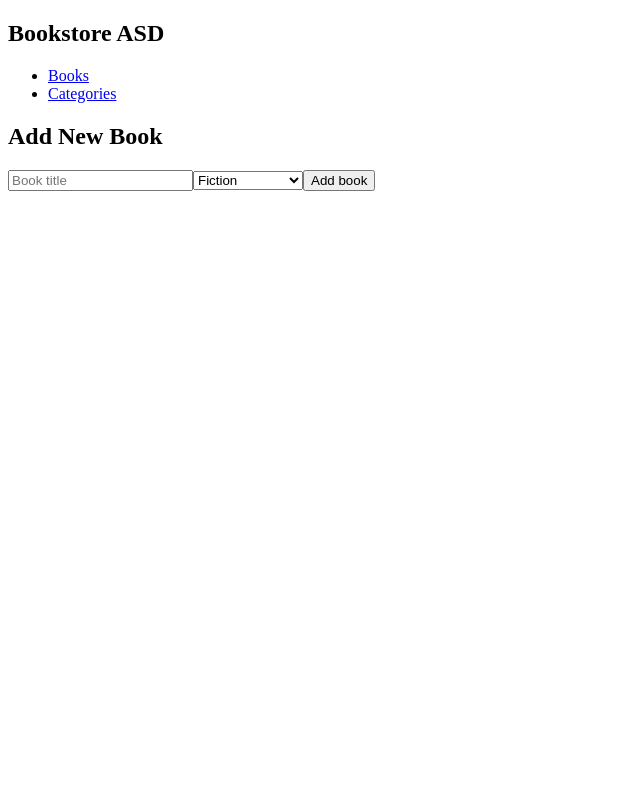
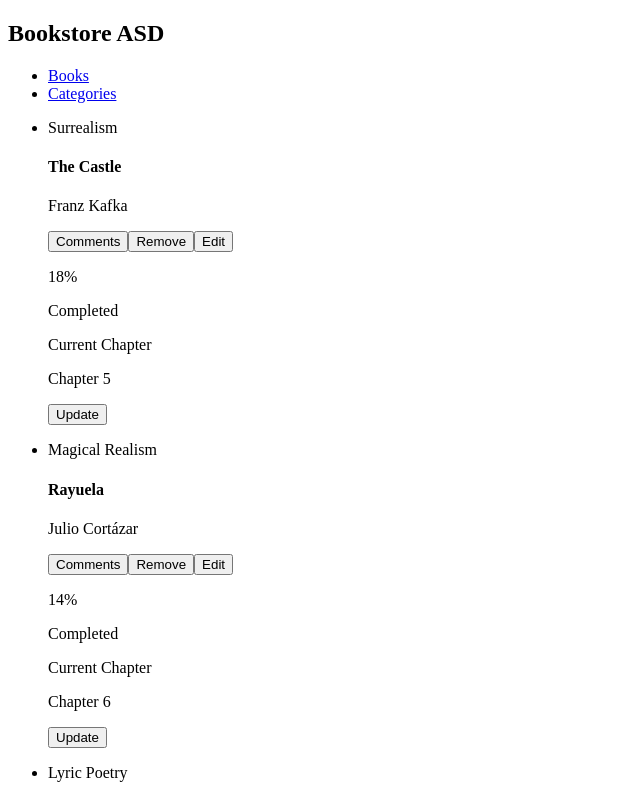
Before and after one commit to notlfish/bookstore, a React (Create React App) app: page / in a window 1280 px wide. Shown: the top 800 px of the page, without its empty margins (0-640 px from the left). Built offline with nearby package versions, Linux system fonts and the light colour scheme.

Commit message:
Add BookItem rendering code. Test with hardcoded books list (temporary)

```diff
--- a/src/components/BookItem.js
+++ b/src/components/BookItem.js
@@ -1,7 +1,52 @@
 import React from 'react';
+import PropTypes from 'prop-types';
 
-const BookItem = () => (
-  <p>Under Construction</p>
-);
+const BookItem = (props) => {
+  const {
+    title, author, currentChapter, progress, category,
+  } = props;
+  return (
+    <li>
+      <div className="book-display">
+        <div className="book-info">
+          <p className="book-category">{category}</p>
+          <h4 className="book-title">{title}</h4>
+          <p className="book-author">{author}</p>
+        </div>
+        <div className="book-actions">
+          <button type="button">Comments</button>
+          <button type="button">Remove</button>
+          <button type="button">Edit</button>
+        </div>
+      </div>
+      <div className="book-progress">
+        <div className="completed-wheel">
+          <div className="progress-wheel" />
+          <p className="progress-percentage">
+            {progress}
+            %
+          </p>
+          <p className="dim-text">Completed</p>
+        </div>
+        <div className="progress-chapter">
+          <p className="uppercase dim-text">Current Chapter</p>
+          <p>
+            Chapter
+            {` ${currentChapter}`}
+          </p>
+          <button type="button" className="progress-update">Update</button>
+        </div>
+      </div>
+    </li>
+  );
+};
+
+BookItem.propTypes = {
+  title: PropTypes.string.isRequired,
+  author: PropTypes.string.isRequired,
+  progress: PropTypes.number.isRequired,
+  category: PropTypes.string.isRequired,
+  currentChapter: PropTypes.number.isRequired,
+};
 
 export default BookItem;
--- a/src/components/BooksList.js
+++ b/src/components/BooksList.js
@@ -1,6 +1,11 @@
 import React from 'react';
 import PropTypes from 'prop-types';
 import BookItem from './BookItem';
+
+const progress = ({ chapters, currentChapter }) => {
+  const fraction = (currentChapter - 1) / chapters;
+  return Math.floor(100 * fraction);
+};
 
 const BooksList = (props) => {
   const { books } = props;
@@ -10,7 +15,11 @@ const BooksList = (props) => {
       {books.map((book) => (
         <BookItem
           key={book.id}
-          book={book.title}
+          title={book.title}
+          author={book.author}
+          currentChapter={book.currentChapter}
+          progress={progress(book)}
+          category={book.category}
         />
       ))}
     </ul>
@@ -20,8 +29,12 @@ const BooksList = (props) => {
 BooksList.propTypes = {
   books: PropTypes.arrayOf(
     PropTypes.shape({
-      id: PropTypes.string.isRequired,
+      id: PropTypes.number.isRequired,
       title: PropTypes.string.isRequired,
+      author: PropTypes.string.isRequired,
+      chapters: PropTypes.number.isRequired,
+      currentChapter: PropTypes.number.isRequired,
+      category: PropTypes.string.isRequired,
     }),
   ).isRequired,
 };
--- a/src/components/Bookstore.js
+++ b/src/components/Bookstore.js
@@ -1,12 +1,44 @@
-import React from 'react';
+import React, { useState } from 'react';
 import BooksList from './BooksList';
 import AddBookForm from './AddBookForm';
 
-const Bookstore = () => (
-  <div>
-    <BooksList books={[]} />
-    <AddBookForm />
-  </div>
-);
+const Bookstore = () => {
+  const [books] = useState([
+    {
+      id: 1,
+      title: 'The Castle',
+      author: 'Franz Kafka',
+      chapters: 22,
+      currentChapter: 5,
+      category: 'Surrealism',
+    },
+    {
+      id: 2,
+      title: 'Rayuela',
+      author: 'Julio Cortázar',
+      chapters: 35,
+      // Progress can't always be computed from the number of chapters and
+      // the current chapter
+      currentChapter: 6,
+      category: 'Magical Realism',
+    },
+    {
+      id: 3,
+      title: 'Mutaciones de la Realidad',
+      author: 'Olga Orozco',
+      // The very idea of a chapter may not make sense
+      chapters: 40,
+      currentChapter: 12,
+      category: 'Lyric Poetry',
+    },
+  ]);
+
+  return (
+    <div>
+      <BooksList books={books} />
+      <AddBookForm />
+    </div>
+  );
+};
 
 export default Bookstore;
```
